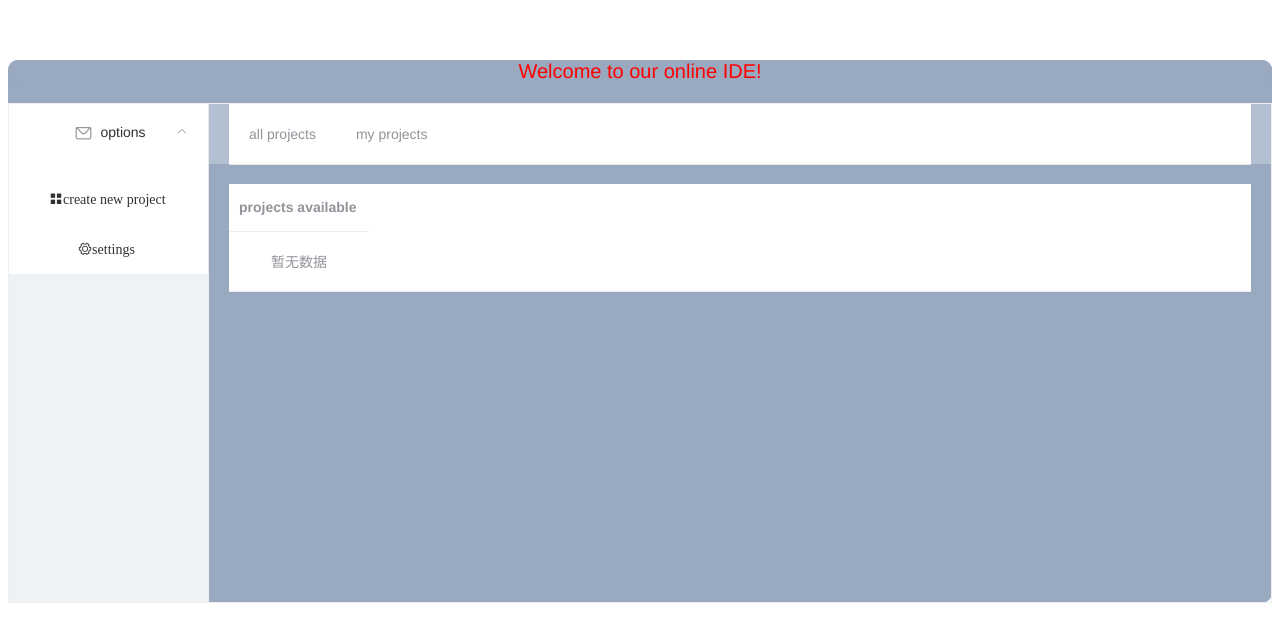
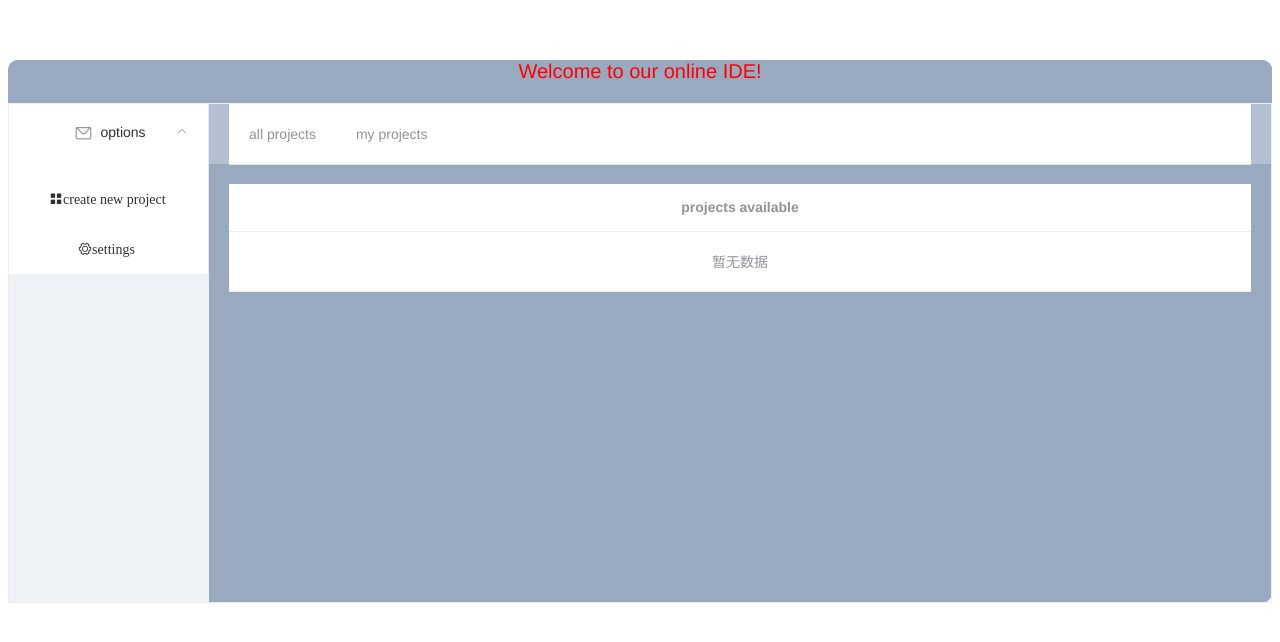
Before and after one commit to georgetian3/WebIDE, a Vue app in the folder webide/: page /#/ in a window 1280 px wide. Shown: the top 642 px of the page. Built offline with nearby package versions, Linux system fonts and the light colour scheme.

Commit message:
welcomePage_commit_2

```diff
--- a/webide/src/components/welcomePage.vue
+++ b/webide/src/components/welcomePage.vue
@@ -37,8 +37,7 @@
 
         <el-main>
           <el-table :data="tableData">
-            <el-table-column prop="label" label="projects available" width="140">
-            </el-table-column>
+            <el-table-column prop="label" label="projects available"></el-table-column>
           </el-table>
         </el-main>
       </el-container>
@@ -62,6 +61,10 @@ export default {
 </script>
 
 <style>
+* {
+  text-align: center;
+}
+
 .el-header {
   background-color: #B3C0D1;
   color: #333;
```
